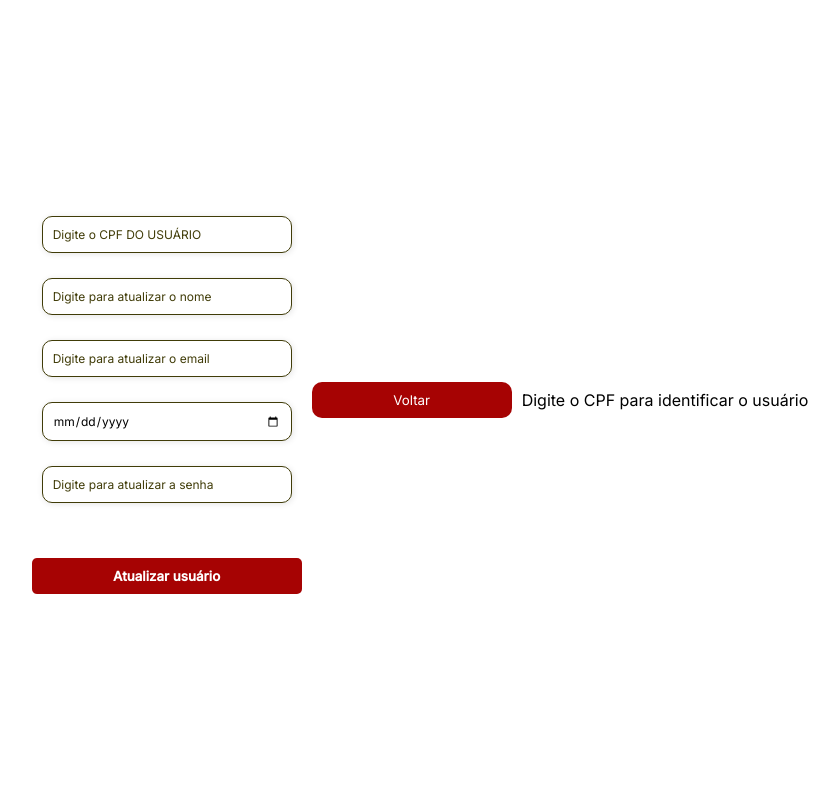
After one commit to leticiaocr/loginECadastro, a PHP site: page /views/atualizarClientes.php in a window 1280 px wide. The commit adds this page. Shown: the whole page, without its empty margins (220-1059 px from the left). Run offline with PHP 8.4, Linux system fonts and the light colour scheme.

Commit message:
fix: adicionando função atualizar e deletar

```diff
--- a/adm.php
+++ b/adm.php
@@ -17,6 +17,8 @@
             <button class="adm"><a href="views/listarClientes.php">Listar clientes</a></button>
             <button class="adm"><a href="views/verCupons.php">Ver cupons do cliente</a></button>
             <button class="adm"><a href="views/listarNumerosSorte.php">Ver números da sorte</a></button>
+            <button class="adm"><a href="views/atualizarClientes.php">Atualizar clientes</a></button>
+            <button class="adm"><a href="views/deletarClientes.php">Deletar Clientes</a></button>
             <button class="adm"><a href="views/realizarSorteio.php">Realizar sorteio</a></button>
             <button class="adm"><a href="login.html">Sair</a></button>
         </fieldset>
--- a/assets/estilos/style.css
+++ b/assets/estilos/style.css
@@ -72,8 +72,9 @@ body {
 .login-button button {
     border: none;
     background-color: #A60303;
-    padding: 10px;
-    width: 200px;
+    padding: 8px;
+    width: 100px;
+    margin-right: 30px;
     border-radius: 5px;
     cursor: pointer;
 }
@@ -174,8 +175,9 @@ body {
 .logout-button button {
     border: none;
     background-color: #A60303;
-    padding: 10px;
-    width: 150px;
+    padding: 8px;
+    width: 80px;
+    margin-right: 30px;
     border-radius: 5px;
     cursor: pointer;
 }
@@ -202,9 +204,10 @@ body {
 .cadastro-button button {
     border: none;
     background-color: #A60303;
-    padding: 10px;
-    width: 150px;
+    padding: 8px;
+    width: 100px;
     border-radius: 5px;
+    margin-right: 30px;
     cursor: pointer;
 }
 
@@ -300,7 +303,7 @@ fieldset {
     justify-content: center;
     flex-direction: column;
     width: 320px;
-    height: 430px;
+    height: 490px;
     background-color: #5E7312;
     border-radius: 10px;
     border: 1px solid #403C08;
@@ -355,11 +358,6 @@ legend {
     background-color: #F20C0C;
 }
 
-/*LISTAR CLIENTES ----------------------------------------------------------*/
-
-/*Tabela*/
-
-/*botao*/
 
 #voltar {
     padding: 10px;
@@ -369,3 +367,7 @@ legend {
     border-radius: 10px;
     width: 200px;
 }
+#voltar a{
+    color: white;
+    text-decoration: none;
+}
--- /dev/null
+++ b/views/atualizarClientes.php
@@ -0,0 +1,85 @@
+<html>
+
+<body style="background: white;">
+
+
+    <link rel="stylesheet" href="../assets/estilos/style.css">
+    <form action="atualizarClientes.php" id="form" name="form" method="post">
+
+        <div class="input-group"></div>
+
+        <div class="input-box">
+            <input type="cpf" name="cpf" placeholder="Digite o CPF DO USUÁRIO">
+        </div>
+
+        <div class="input-box">
+            <input type="text" name="nome" placeholder="Digite para atualizar o nome">
+        </div>
+
+        <div class="input-box">
+            <input type="text" name="email" placeholder="Digite para atualizar o email">
+        </div>
+
+        <div class="input-box">
+            <input type="date" name="dataNascimento" placeholder="Digite para atualizar a data de nascimento">
+        </div>
+
+        <div class="input-box">
+
+            <input type="password" name="senha" placeholder="Digite para atualizar a senha">
+        </div>
+        <div class="submit">
+            <input type="submit" value="Atualizar usuário">
+        </div>
+        </div>
+
+    </form>
+
+</body>
+
+</html>
+
+<?php
+
+echo "<form action='../adm.php' method='post'>
+<button type='submit' id='voltar' style='padding: 10px;
+    margin: 10px;
+    background: #A60303;
+    border: none;
+    border-radius: 10px;
+    width: 200px;
+    color: white; '  ><a href='../adm.php'></a> Voltar</button>
+</form>";
+
+include '../inc/conecta.php';
+
+$nome = (isset($_POST['nome'])) ? $_POST['nome'] : false;
+$email = (isset($_POST['email'])) ? $_POST['email'] : false;
+$cpf = (isset($_POST['cpf'])) ? $_POST['cpf'] : false;
+$dataNascimento = (isset($_POST['dataNascimento'])) ? $_POST['dataNascimento'] : false;
+$senha = (isset($_POST['senha'])) ? $_POST['senha'] : false;
+$confirmSenha = (isset($_POST['confirmSenha'])) ? $_POST['confirmSenha'] : false;
+$genero = (isset($_POST['genero'])) ? $_POST['genero'] : false;
+
+if ($email == false) {
+    echo "Digite o CPF para identificar o usuário";
+    exit;
+}
+
+if ($nome == false || $email == false || $dataNascimento == false || $senha == false) {
+    echo "Digite os dados atuais caso não queira fazer atualizações";
+    exit;
+}
+
+
+try {
+    $sql = "UPDATE pessoas SET NOME = '$nome', EMAIL = '$email', SENHA = '$senha', DATANASCIMENTO = '$dataNascimento'
+                WHERE CPF = '$cpf'";
+    $con = mysqli_query($conexao, $sql);
+} catch (Exception $e) {
+
+    return [
+        "sucesso" => false,
+        "mensagem" => $e->getMessage()
+    ];
+}
```
Also changed, not shown: views/deletarClientes.php (added, +51 -0 lines), cadastroCupom.html (line endings or trailing spaces).
